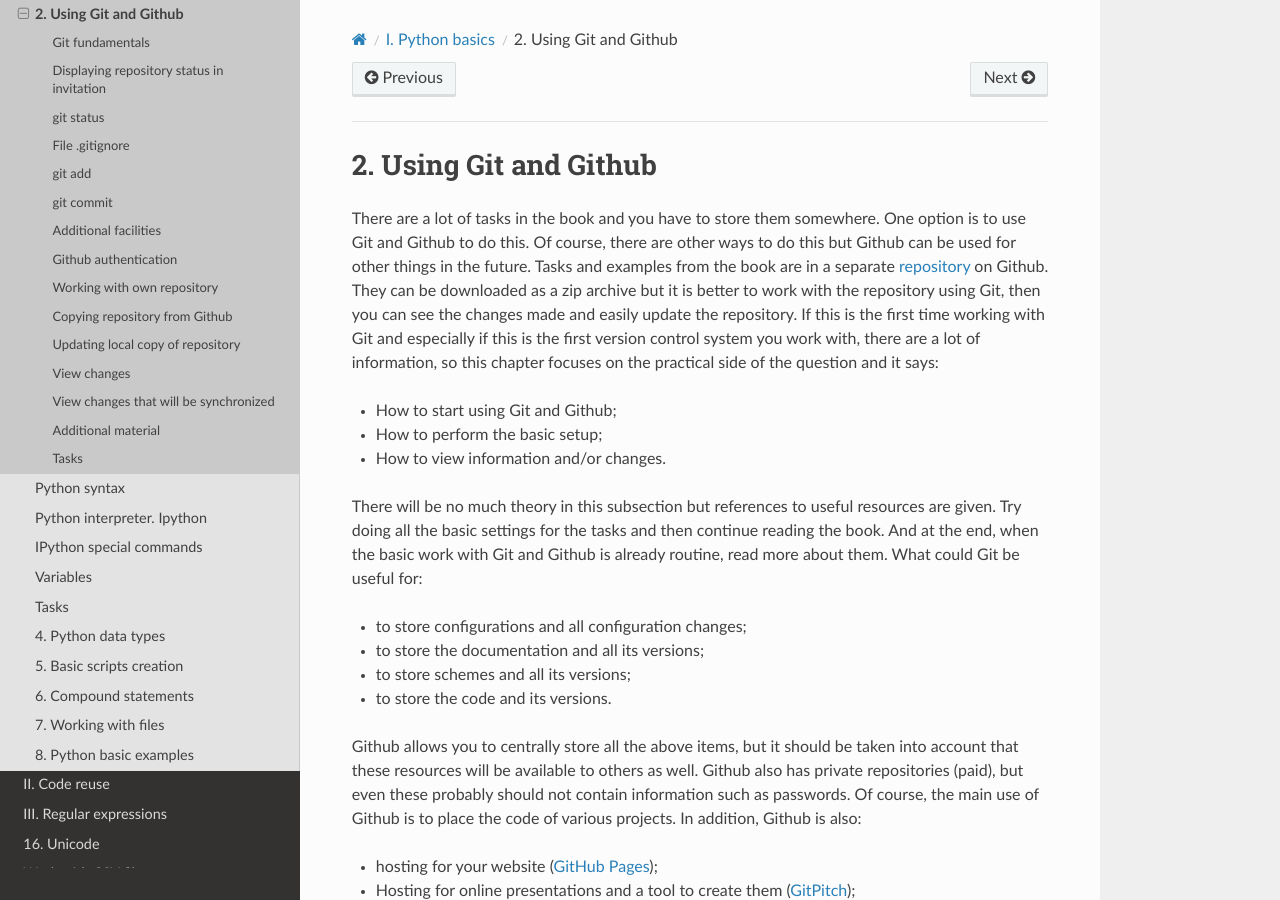
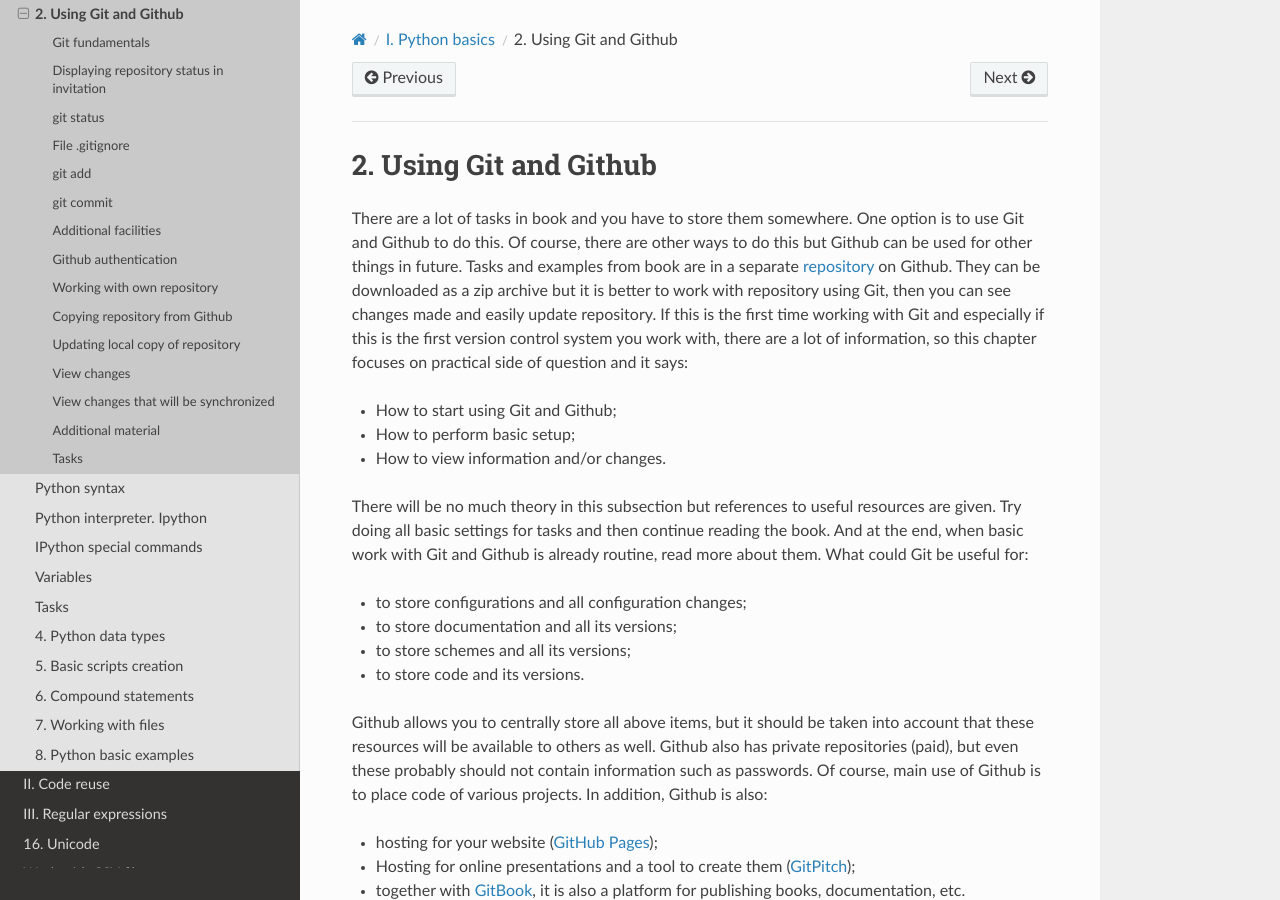
Before and after one commit to natenka/pyneng-book-en, a Sphinx documentation site: the page built from docs/source/book/02_git_github/index.rst, in a window 1280 px wide and 900 px high. Built offline with Sphinx 7.4.7 and the Read the Docs theme 2.0.0, drawn with Linux system fonts in a browser that asks for light colours; pages that are not in the unit, such as notebooks, are missing from menus.

Commit message:
Update index.rst

```diff
--- a/docs/source/book/02_git_github/index.rst
+++ b/docs/source/book/02_git_github/index.rst
@@ -7,22 +7,22 @@
 2. Using Git and Github
 =============================
 
-There are a lot of tasks in the book and you have to store them somewhere. One option is to use Git and Github to do this. Of course, there are other ways to do this but Github can be used for other things in the future.
-Tasks and examples from the book are in a separate `repository <https://github.com/natenka/pyneng-examples-exercises/>`__
-on Github. They can be downloaded as a zip archive but it is better to work with the repository using Git, then you can see the changes made and easily update the repository. If this is the first time working with Git and especially if this is the first version control system you work with, there are a lot of information, so this chapter focuses on the practical side of the question and it says:
+There are a lot of tasks in book and you have to store them somewhere. One option is to use Git and Github to do this. Of course, there are other ways to do this but Github can be used for other things in future.
+Tasks and examples from book are in a separate `repository <https://github.com/natenka/pyneng-examples-exercises/>`__
+on Github. They can be downloaded as a zip archive but it is better to work with repository using Git, then you can see changes made and easily update repository. If this is the first time working with Git and especially if this is the first version control system you work with, there are a lot of information, so this chapter focuses on practical side of question and it says:
 
 -  How to start using Git and Github;
--  How to perform the basic setup;
+-  How to perform basic setup;
 -  How to view information and/or changes.
 
-There will be no much theory in this subsection but references to useful resources are given. Try doing all the basic settings for the tasks and then continue reading the book. And at the end, when the basic work with Git and Github is already routine, read more about them. What could Git be useful for:
+There will be no much theory in this subsection but references to useful resources are given. Try doing all basic settings for tasks and then continue reading the book. And at the end, when basic work with Git and Github is already routine, read more about them. What could Git be useful for:
 
 -  to store configurations and all configuration changes;
--  to store the documentation and all its versions;
+-  to store documentation and all its versions;
 -  to store schemes and all its versions;
--  to store the code and its versions.
+-  to store code and its versions.
 
-Github allows you to centrally store all the above items, but it should be taken into account that these resources will be available to others as well. Github also has private repositories (paid), but even these probably should not contain information such as passwords. Of course, the main use of Github is to place the code of various projects. In addition, Github is also:
+Github allows you to centrally store all above items, but it should be taken into account that these resources will be available to others as well. Github also has private repositories (paid), but even these probably should not contain information such as passwords. Of course, main use of Github is to place code of various projects. In addition, Github is also:
 
 -  hosting for your website  (`GitHub
    Pages <https://pages.github.com/>`__);
```
